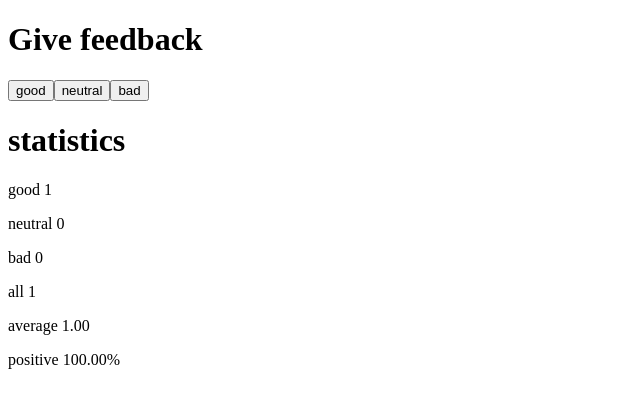
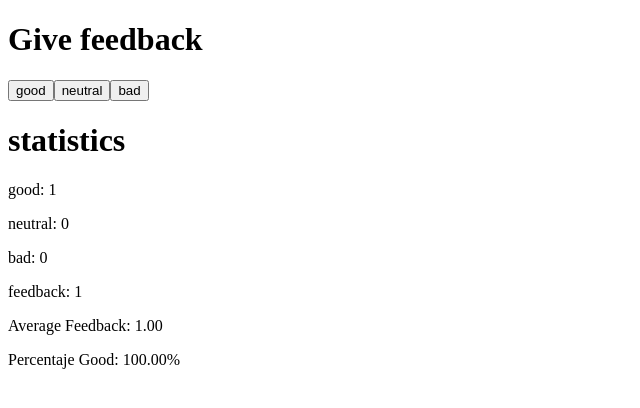
Before and after one commit to Thom4x/fullstackopen-2026, a React (Vite) app in the folder part1/fullstack-open/: page / in a window 1280 px wide. Both pictures are taken after a click on the button "good". Shown: the top 408 px of the page, without its empty margins (0-640 px from the left). Built offline with nearby package versions, Linux system fonts and the light colour scheme.

Commit message:
part1: 1.10  app unicafe: step 5

```diff
--- a/part1/fullstack-open/src/App.jsx
+++ b/part1/fullstack-open/src/App.jsx
@@ -8,6 +8,13 @@ const Button = ({ onclick, text }) => {
   )
 }
 
+const StatisticLine = ({ text, value }) => {
+  return (
+    <p>{text}: {value}</p>
+  )
+}
+
+
 const Statistics = ({ good, neutral, bad, feedback, feedbackAverage, goodPercentage }) => {
   return (
     <div>
@@ -15,12 +22,12 @@ const Statistics = ({ good, neutral, bad, feedback, feedbackAverage, goodPercent
         <p>No feedback given</p>
       ) : (
         <section>
-          <p>good {good}</p>
-          <p>neutral {neutral}</p>
-          <p>bad {bad}</p>
-          <p>all {feedback}</p>
-          <p>average {feedbackAverage}</p>
-          <p>positive {goodPercentage}%</p>
+          <StatisticLine text="good" value={good}></StatisticLine>
+          <StatisticLine text="neutral" value={neutral}></StatisticLine>
+          <StatisticLine text="bad" value={bad}></StatisticLine>
+          <StatisticLine text="feedback" value={feedback}></StatisticLine>
+          <StatisticLine text="Average Feedback" value={feedbackAverage}></StatisticLine>
+          <StatisticLine text="Percentaje Good" value={goodPercentage}></StatisticLine>
         </section>
       )}
     </div>
@@ -78,7 +85,7 @@ const App = () => {
         neutral={neutral}
         feedback={feedback.length}
         feedbackAverage={isNaN(feedbackAverage) ? 0 : feedbackAverage.toFixed(2)}
-        goodPercentage={isNaN(goodPercentage) ? 0 : goodPercentage.toFixed(2)} />
+        goodPercentage={isNaN(goodPercentage) ? 0 : `${goodPercentage.toFixed(2)}%`} />
     </div>
   )
 }
```
